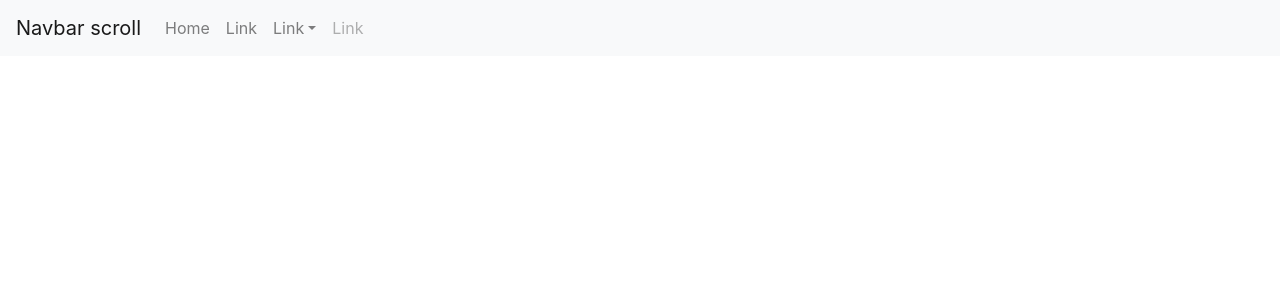
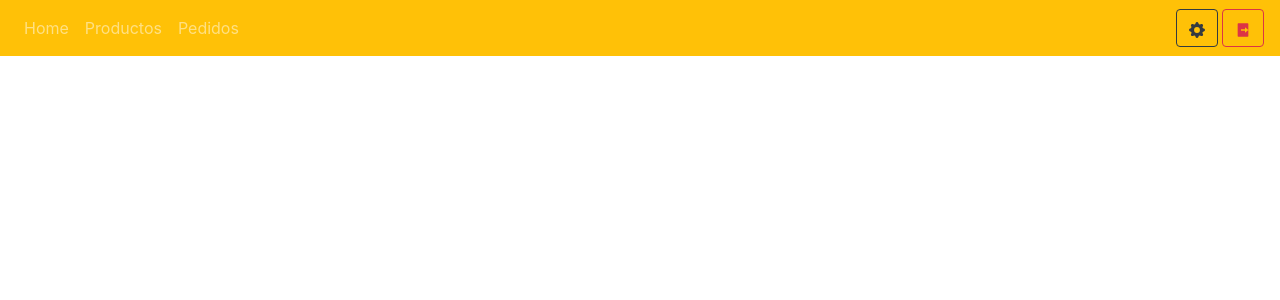
Before and after one commit to FLOTUZ/core, a Next.js app: page /Home in a window 1280 px wide. Shown: the top 300 px of the page. Built offline with nearby package versions, Linux system fonts and the light colour scheme.

Commit message:
[Components] Se Arregló el NavBar
NavBar tiene iconos de react icons (Libreria que también se instaló)

```diff
--- a/components/common/NavBar.js
+++ b/components/common/NavBar.js
@@ -1,38 +1,49 @@
-import {
-  Navbar,
-  Nav,
-  NavDropdown,
-} from "react-bootstrap";
+import { Navbar, Nav, Form, Button } from "react-bootstrap";
 
 function NavBar() {
   return (
     <>
-      <Navbar bg="light" expand="lg">
-        <Navbar.Brand href="#">Navbar scroll</Navbar.Brand>
-        <Navbar.Toggle aria-controls="navbarScroll" />
-        <Navbar.Collapse id="navbarScroll">
-          <Nav
-            className="mr-auto my-2 my-lg-0"
-            style={{ maxHeight: "100px" }}
-            navbarScroll
-          >
-            <Nav.Link href="#action1">Home</Nav.Link>
-            <Nav.Link href="#action2">Link</Nav.Link>
-            <NavDropdown title="Link" id="navbarScrollingDropdown">
-              <NavDropdown.Item href="#action3">Action</NavDropdown.Item>
-              <NavDropdown.Item href="#action4">
-                Another action
-              </NavDropdown.Item>
-              <NavDropdown.Divider />
-              <NavDropdown.Item href="#action5">
-                Something else here
-              </NavDropdown.Item>
-            </NavDropdown>
-            <Nav.Link href="#" disabled>
-              Link
-            </Nav.Link>
-          </Nav>
-        </Navbar.Collapse>
+      <Navbar bg="warning" variant="dark">
+        <Nav className="mr-auto">
+          <Nav.Link href="/home">Home</Nav.Link>
+          <Nav.Link href="/productos">Productos</Nav.Link>
+          <Nav.Link href="/pedidos">Pedidos</Nav.Link>
+        </Nav>
+        <Form>
+          <Button variant="outline-dark">
+            <svg
+              stroke="currentColor"
+              fill="currentColor"
+              stroke-width="0"
+              viewBox="0 0 16 16"
+              height="1em"
+              width="1em"
+              xmlns="http://www.w3.org/2000/svg"
+            >
+              <path
+                fill-rule="evenodd"
+                d="M9.405 1.05c-.413-1.4-2.397-1.4-2.81 0l-.1.34a1.464 1.464 0 01-2.105.872l-.31-.17c-1.283-.698-2.686.705-1.987 1.987l.169.311c.446.82.023 1.841-.872 2.105l-.34.1c-1.4.413-1.4 2.397 0 2.81l.34.1a1.464 1.464 0 01.872 2.105l-.17.31c-.698 1.283.705 2.686 1.987 1.987l.311-.169a1.464 1.464 0 012.105.872l.1.34c.413 1.4 2.397 1.4 2.81 0l.1-.34a1.464 1.464 0 012.105-.872l.31.17c1.283.698 2.686-.705 1.987-1.987l-.169-.311a1.464 1.464 0 01.872-2.105l.34-.1c1.4-.413 1.4-2.397 0-2.81l-.34-.1a1.464 1.464 0 01-.872-2.105l.17-.31c.698-1.283-.705-2.686-1.987-1.987l-.311.169a1.464 1.464 0 01-2.105-.872l-.1-.34zM8 10.93a2.929 2.929 0 100-5.86 2.929 2.929 0 000 5.858z"
+                clip-rule="evenodd"
+              ></path>
+            </svg>
+          </Button>{" "}
+          <Button variant="outline-danger">
+            <svg
+              stroke="currentColor"
+              fill="currentColor"
+              stroke-width="0"
+              viewBox="0 0 24 24"
+              height="1em"
+              width="1em"
+              xmlns="http://www.w3.org/2000/svg"
+            >
+              <g>
+                <path fill="none" d="M0 0h24v24H0z"></path>
+                <path d="M5 22a1 1 0 0 1-1-1V3a1 1 0 0 1 1-1h14a1 1 0 0 1 1 1v18a1 1 0 0 1-1 1H5zm10-6l5-4-5-4v3H9v2h6v3z"></path>
+              </g>
+            </svg>
+          </Button>
+        </Form>
       </Navbar>
     </>
   );
--- a/package.json
+++ b/package.json
@@ -14,6 +14,7 @@
     "next": "10.2.0",
     "react": "17.0.2",
     "react-bootstrap": "^1.6.0",
-    "react-dom": "17.0.2"
+    "react-dom": "17.0.2",
+    "react-icons": "^4.2.0"
   }
 }
```
Also changed, not shown: 1 other file (tests, documents, lock files or other folders).
